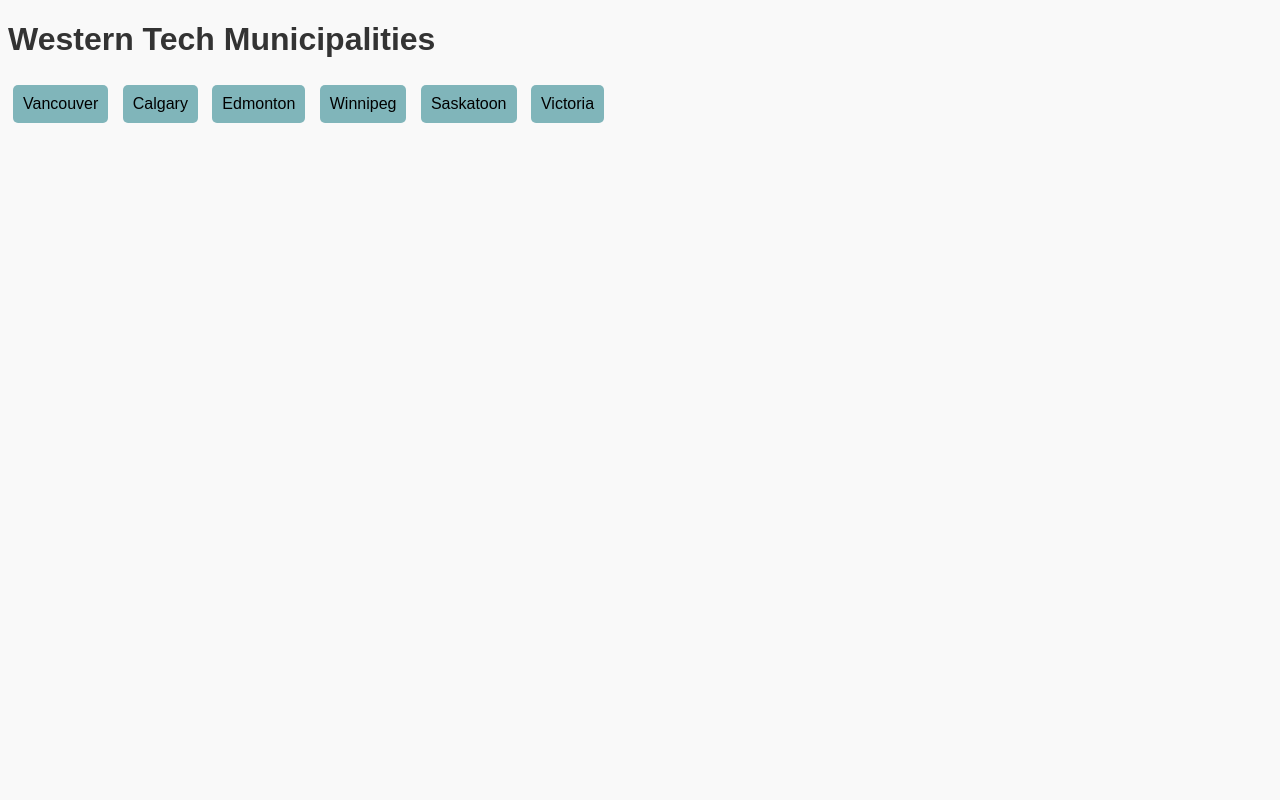
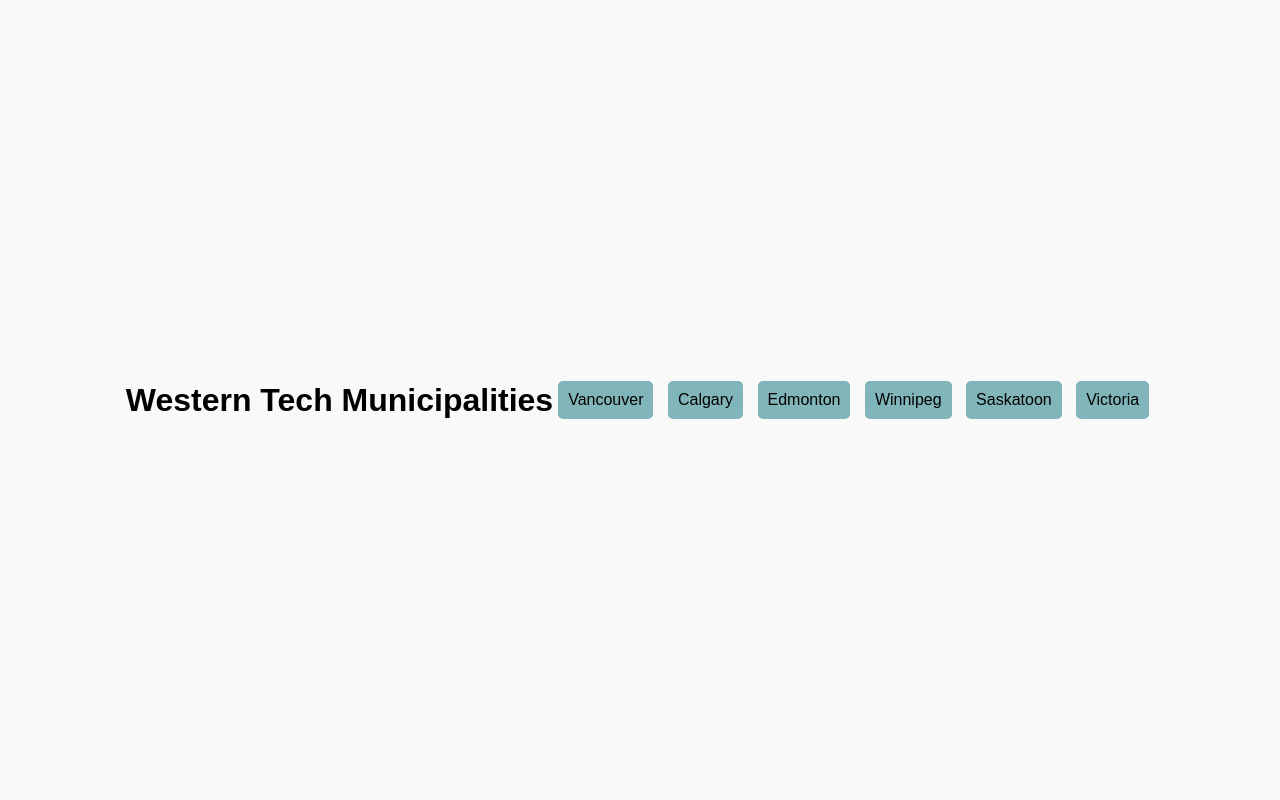
Before and after one commit to zublay/Test-App, a Flask app: page / in a window 1280 px wide. Run offline with Flask 2, Linux system fonts and the light colour scheme.

Commit message:
Update index.html

```diff
--- a/templates/index.html
+++ b/templates/index.html
@@ -3,9 +3,15 @@
 <head>
     <title>City Dashboard</title>
     <style>
-          body {
+         body {
             font-family: Arial, sans-serif;
             background-color: #f9f9f9;
+            display: flex; /* Add this to use flexbox */
+            justify-content: center; /* Center horizontally */
+            align-items: center; /* Center vertically */
+            height: 100vh; /* Make the body take the full viewport height */
+            margin: 0; /* Remove default margin */
+        }
         }
         h1 {
             color: #333;
```
